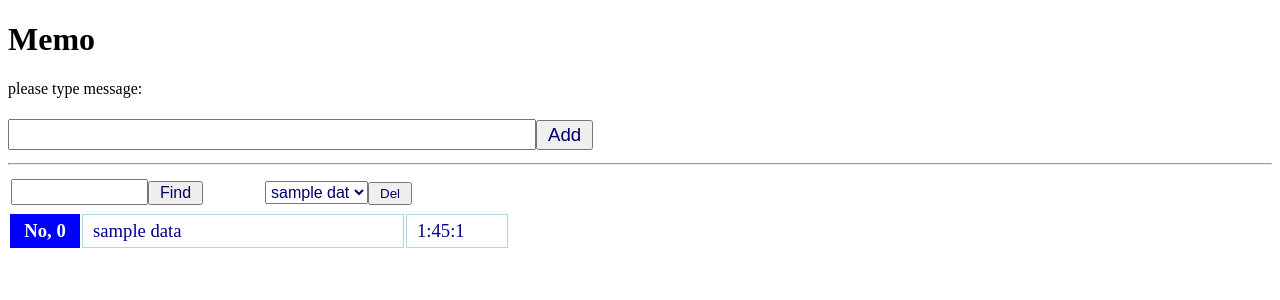
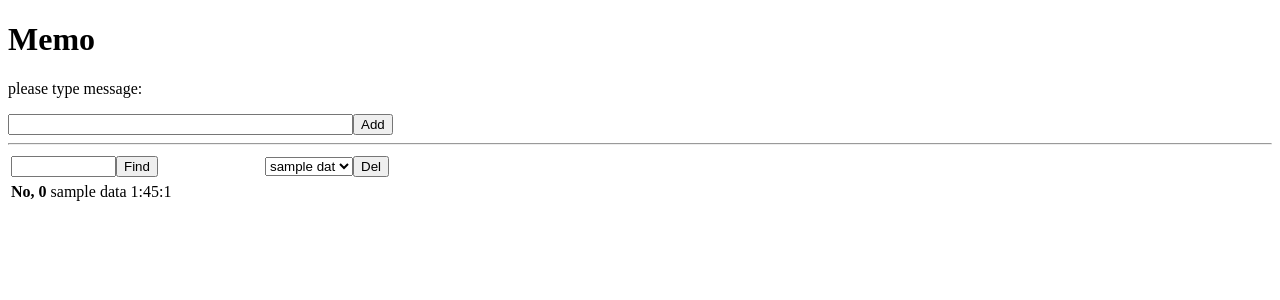
Before and after one commit to chobi1125/react-chonyumon, a React (Create React App) app: page / in a window 1280 px wide. Shown: the top 300 px of the page. Built offline with nearby package versions, Linux system fonts and the light colour scheme.

Commit message:
todoアプリ関数型コンポーネント化

```diff
--- a/src/App.js
+++ b/src/App.js
@@ -1,4 +1,4 @@
-import React, { Component } from 'react';
+import React from 'react';
 import { connect } from 'react-redux';
 import './App.css';
 import Memo from './memo/Memo';
@@ -6,29 +6,22 @@ import AddForm from './memo/AddForm';
 import FindForm from './memo/FindForm';
 import DelForm from './memo/DelForm';
 
-// Appコンポーネント
-class App extends Component {
-  td = {
+const App = () => {
+  const td = {
     width:"250px"
   }
-  constructor(props){
-    super(props);
-  }
-
-  render() {
   return (
     <div>
       <h1>Memo</h1>
       <AddForm />
       <hr />
       <table><tbody><tr>
-          <td style={this.td}><FindForm /></td>
-          <td style={this.td}><DelForm /></td>
+        <td style={td}><FindForm /></td>
+        <td style={td}><DelForm /></td>
       </tr></tbody></table>
       <Memo />
     </div>
   );
 }
-}
 
 export default connect()(App);
--- a/src/memo/AddForm.js
+++ b/src/memo/AddForm.js
@@ -2,19 +2,7 @@ import React, { Component } from 'react';
 import { connect } from 'react-redux';
 import { addMemo } from './Store';
 
-
 class AddForm extends Component {
-  input = {
-    fontSize:"16pt",
-    color:"#006",
-    padding:"1px",
-    margin:"5px 0px"
-  }
-  btn = {
-    fontSize:"14pt",
-    color:"#006",
-    padding:"2px 10px"
-  }
 
   constructor(props){
     super(props);
@@ -25,13 +13,11 @@ class AddForm extends Component {
     this.doAction = this.doAction.bind(this);
   }
 
-
   doChange(e){
     this.setState({
       message: e.target.value
     });
   }
-
 
   doAction(e){
     e.preventDefault();
@@ -42,15 +28,14 @@ class AddForm extends Component {
     });
   }
 
-
   render(){
     return (
       <div>
-        <p style={this.message}>{this.props.message}</p>
+        <p>{this.props.message}</p>
         <form onSubmit={this.doAction}>
         <input type="text" size="40" onChange={this.doChange}
-          style={this.input} value={this.state.message} required />
-        <input type="submit" style={this.btn} value="Add"/>
+          value={this.state.message} required />
+        <input type="submit" value="Add"/>
         </form>
       </div>
     );
--- a/src/memo/DelForm.js
+++ b/src/memo/DelForm.js
@@ -4,17 +4,6 @@ import { deleteMemo } from './Store';
 
 
 class DelForm extends Component {
-  input = {
-    fontSize:"12pt",
-    color:"#006",
-    padding:"1px",
-    margin:"5px 0px"
-  }
-  btn = {
-    fontSize:"10pt",
-    color:"#006",
-    padding:"2px 10px"
-  }
 
   constructor(props){
     super(props);
@@ -52,10 +41,10 @@ class DelForm extends Component {
       <div>
         <form onSubmit={this.doAction}>
         <select onChange={this.doChange}
-          defaultValue="-1" style={this.input}>
+          defaultValue="-1">
           {items}
         </select>
-        <input type="submit" style={this.btn} value="Del"/>
+        <input type="submit" value="Del"/>
         </form>
       </div>
     );
--- a/src/memo/FindForm.js
+++ b/src/memo/FindForm.js
@@ -4,16 +4,6 @@ import { findMemo } from './Store';
 
 
 class FindForm extends Component {
-  input = {
-    fontSize:"14pt",
-    color:"#006",
-    padding:"0px",
-  }
-  btn = {
-    fontSize:"12pt",
-    color:"#006",
-    padding:"1px 10px",
-  }
 
   constructor(props){
     super(props);
@@ -43,8 +33,8 @@ class FindForm extends Component {
     return (
       <form onSubmit={this.doAction}>
         <input type="text" size="10" onChange={this.doChange}
-          style={this.input} value={this.state.message} />
-        <input type="submit" style={this.btn} value="Find"/>
+          value={this.state.message} />
+        <input type="submit" value="Find"/>
       </form>
     );
   }
--- a/src/memo/Item.js
+++ b/src/memo/Item.js
@@ -1,41 +1,14 @@
-import React, { Component } from 'react';
+import React from 'react';
 import { connect } from 'react-redux';
 
-
-class Item extends Component {
-  th = {
-    fontSize:"14pt",
-    backgroundColor:"blue",
-    color:"white",
-    padding:"5px 10px",
-    width:"50px"
-  }
-  td = {
-    fontSize:"14pt",
-    backgroundColor:"white",
-    color:"darkblue",
-    padding:"5px 10px",
-    border:"1px solid lightblue",
-    minWidth:"300px"
-  }
-  date = {
-    fontSize:"14pt",
-    backgroundColor:"white",
-    color:"darkblue",
-    padding:"5px 10px",
-    border:"1px solid lightblue",
-    width:"80px"
-  }
-
-  render(){
-    let d = this.props.value.created;
-    let f = d.getHours() + ':' + d.getMinutes() + ':' + d.getSeconds();
-    return (
-    <tr><th style={this.th}>No, {this.props.index}</th>
-      <td style={this.td}>{this.props.value.message}</td>
-      <td style={this.date}>{f}</td>
-    </tr>
-    );
-  }
+const Item = props => {
+  let d = props.value.created;
+  let f = d.getHours() + ':' + d.getMinutes() + ':' + d.getSeconds();
+  return (
+  <tr><th>No, {props.index}</th>
+    <td>{props.value.message}</td>
+    <td>{f}</td>
+  </tr>
+  );
 }
 export default connect()(Item);
--- a/src/memo/Memo.js
+++ b/src/memo/Memo.js
@@ -1,36 +1,31 @@
-import React, { Component } from 'react';
+import React from 'react';
 import { connect } from 'react-redux';
-
 import Item from './Item';
 
-class Memo extends Component {
-
-  render(){
+const Memo = props => {
   let data;
   let n = 0;
-    switch (this.props.mode){
+  switch (props.mode){
     case 'default':
-      data = this.props.data.map((value)=>(
+    data = props.data.map((value)=>(
       <Item key={value.message} value={value} index={n++} />
     ));
     break;
 
     case 'find':
-      data = this.props.fdata.map((value)=>(
+    data = props.fdata.map((value)=>(
       <Item key={value.message} value={value} index={n++}/>
     ));
     break;
 
-
     case 'delete':
-      data = this.props.data.map((value)=>(
+    data = props.data.map((value)=>(
       <Item key={value.message} value={value} index={n++} />
     ));
     break;
 
-
     default:
-      data = this.props.data.map((value)=>(
+    data = props.data.map((value)=>(
       <Item key={value.message} value={value} index={n++} />
     ));
   }
@@ -38,5 +33,5 @@ class Memo extends Component {
     <table><tbody>{data}</tbody></table>
   );
 }
-}
+
 export default connect((state)=>state)(Memo);
```
Also changed, not shown: src/memo/FindForm-FC.js (added, +37 -0 lines), 1 other file (tests, documents, lock files or other folders). Lines whose indentation alone changed are shown as unchanged.
